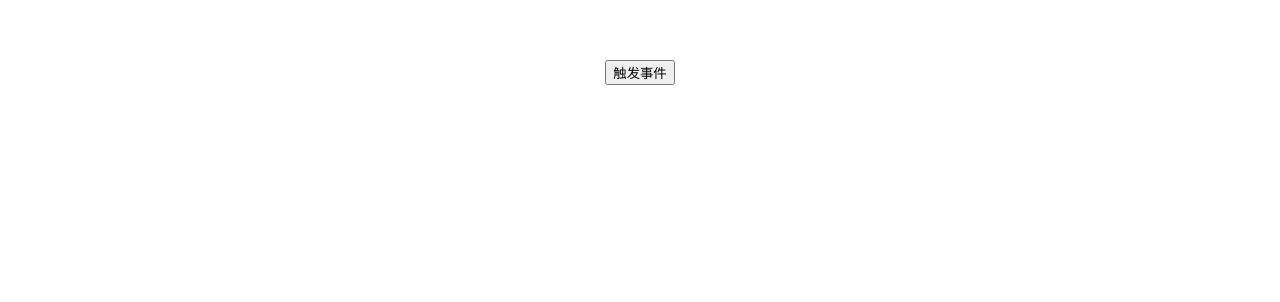
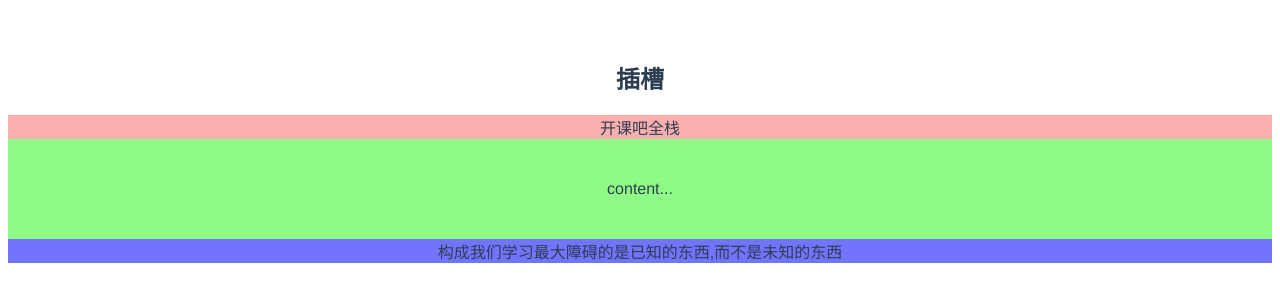
Before and after one commit to kfcfk1985/web-full-stack-architect-the-16th-vue-lesson-1, a Vue app: page / in a window 1280 px wide. Shown: the top 302 px of the page. Built offline with nearby package versions, Linux system fonts and the light colour scheme.

Commit message:
看 slot 的例子

```diff
--- a/src/App.vue
+++ b/src/App.vue
@@ -3,10 +3,10 @@
     <!-- <img src="./assets/logo.png"> -->
     <!-- <HelloWorld msg="Welcome to Your Vue.js App"/> -->
     <!-- <communication></communication> -->
-    <!-- <slot-example></slot-example> -->
+    <slot-example></slot-example>
     <!-- <form-example></form-example> -->
 
-    <listenters-test></listenters-test>
+    <!-- <listenters-test></listenters-test> -->
   </div>
 </template>
 
--- a/src/components/slots/Layout.vue
+++ b/src/components/slots/Layout.vue
@@ -3,13 +3,16 @@
     <div class="header">
       <slot name="header"></slot>
     </div>
+
     <div class="body">
       <!-- 匿名插槽 -->
       <slot></slot>
     </div>
+
     <div class="footer">
       <slot name="footer" :fc="footerContent"></slot>
     </div>
+
   </div>
 </template>
 
```
